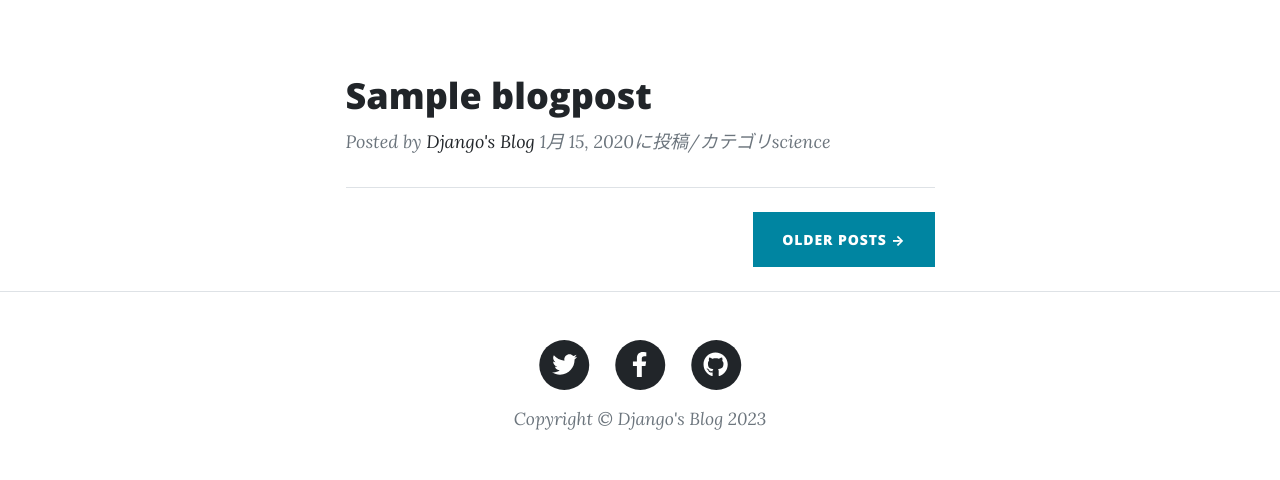
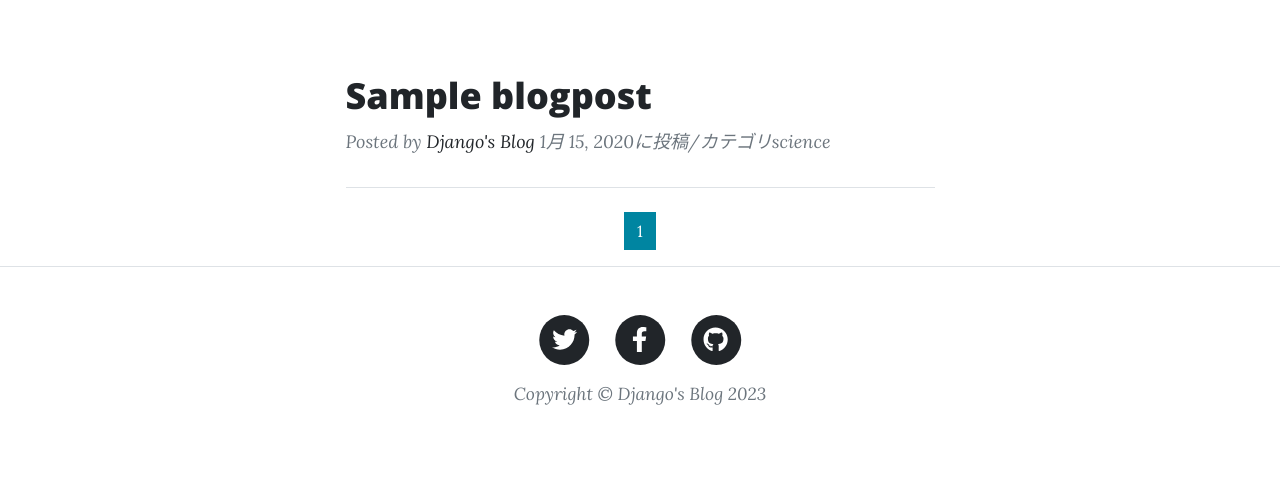
Before and after one commit to hirasawaS/brogproject, a Django app: page / in a window 1280 px wide. Shown: the part 536-1016 px from the top of the page. After the commit the page ends 941 px from the top, so only its background shows below. Run offline with Django 3.2, Linux system fonts and the light colour scheme; tables that the repository leaves empty hold one stand-in row (values such as "Sample post"); some libraries are stand-ins or nearby versions.

Commit message:
ページネーション作成

```diff
--- a/blogapp/templates/index.html
+++ b/blogapp/templates/index.html
@@ -43,7 +43,7 @@
                         <hr class="my-4" />
                         {% endfor %}
                         <!-- Pager-->
-                        <div class="d-flex justify-content-end mb-4"><a class="btn btn-primary text-uppercase" href="#!">Older Posts →</a></div>
+                        {% include "pagination.html" %}
                     </div>
                 </div>
             </div>
--- /dev/null
+++ b/blogapp/templates/pagination.html
@@ -0,0 +1,43 @@
+<ul class="pagination"
+style="justify-content:center">
+
+<!--前ページがある場合のやつ-->
+{% if orderby_records.has_previous %}
+<li class="page-item">
+    <a class="page-link"
+        href="?page={{orderby_records.previous_page_number}}"
+        aria-label="previous">
+        <span aria-hidden="true">&laquo;</span>
+    </a>
+</li>
+{% endif %}
+
+<!--真ん中のやつ-->
+{% for num in orderby_records.paginator.page_range %}
+    {% if orderby_records.number == num%}
+        <li class="page-item active">
+        <span class="page-link">
+        {{num}}
+        </span>
+        </li>
+    {% else %}
+        <li class="page-item">
+        <a class="page-link" href="?{{num}}">
+        {{num}}
+        </a>
+        </li>
+    {% endif %}
+{% endfor %}
+</ul>
+
+<!--次ページのやつ-->
+
+{% if orderby_records.has_next %}
+<li class="page-item">
+<a class="page-link"
+    href="?page={{orderby_records.next_page_number}}"
+    aria-label="previous">
+    <span aria-hidden="true">&laquo;</span>
+</a>
+</li>
+{% endif %}
--- a/blogapp/urls.py
+++ b/blogapp/urls.py
@@ -3,7 +3,7 @@ from . import views
 
 app_name="blogapp"
 urlpatterns = [
-    path("" , views.IndexView.as_view() , name="index"),
+    path("" , views.index_view , name="index"),
 
     path(
         "blog-detail/<int:pk>/" ,
--- a/blogapp/views.py
+++ b/blogapp/views.py
@@ -2,15 +2,18 @@ from django.shortcuts import render
 from django.views.generic import ListView ,DetailView
 from . models import BlogPost
 
-class IndexView(ListView):
-    template_name="index.html"
+from django.core.paginator import Paginator
 
-    # object_listキーの別名を保存
-    context_object_name = "orderby_records"
-    # クエリを決定
-    queryset = BlogPost.objects.order_by('-posted_at')
-    paginate_by = 4
+def index_view(request):
+    # レコードの取得
+    records = BlogPost.objects.order_by("-posted_at")
+    # ページ1個で4レコード
+    paginator = Paginator(records , 4)
+    page_number = request.GET.get('page' , 1)
 
+    pages = paginator.page(page_number)
+
+    return render(request , 'index.html' , {'orderby_records':pages})
 
 # 詳細ページ表示用のビュー
 class BlogDetail(DetailView):
```
